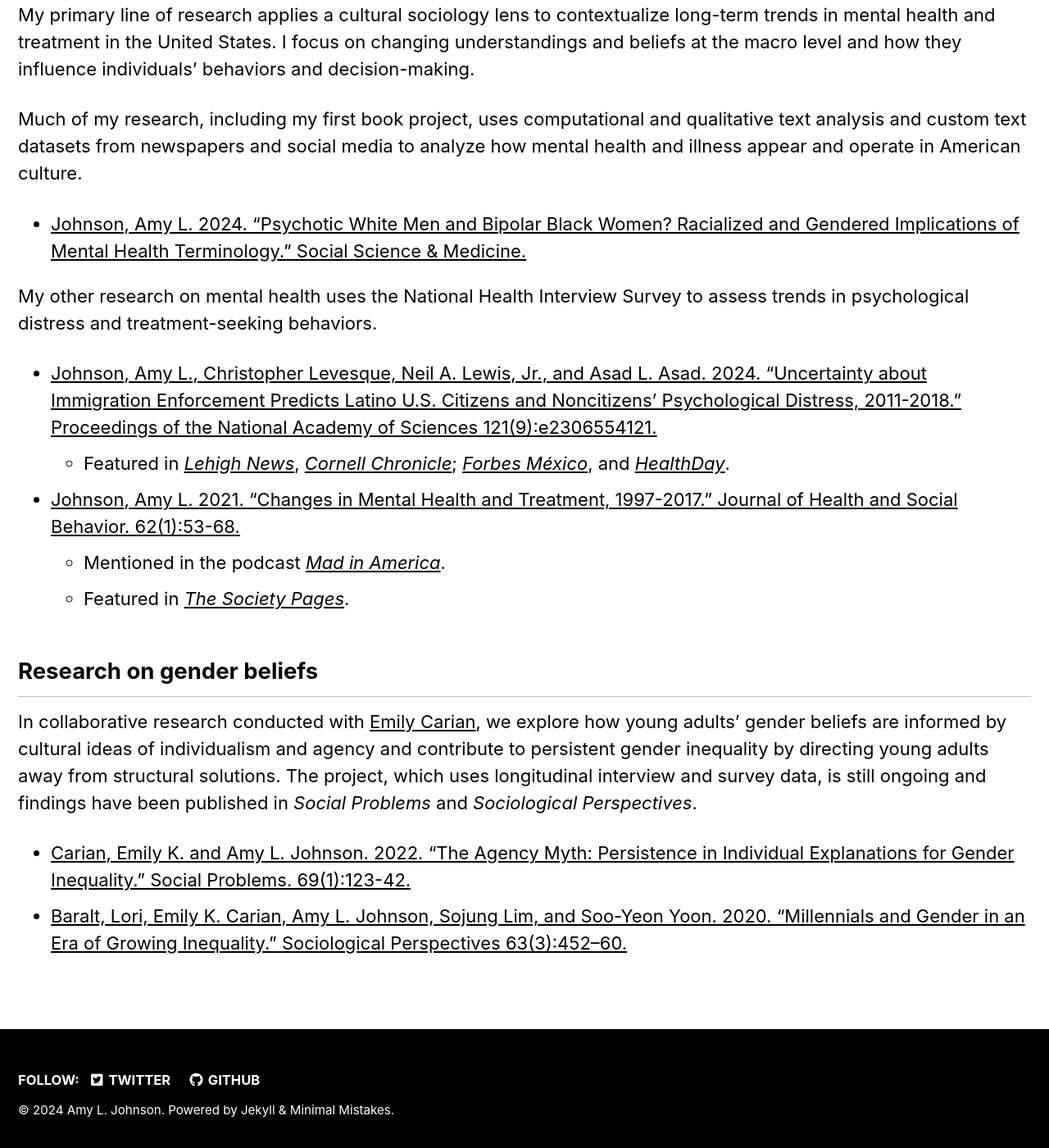
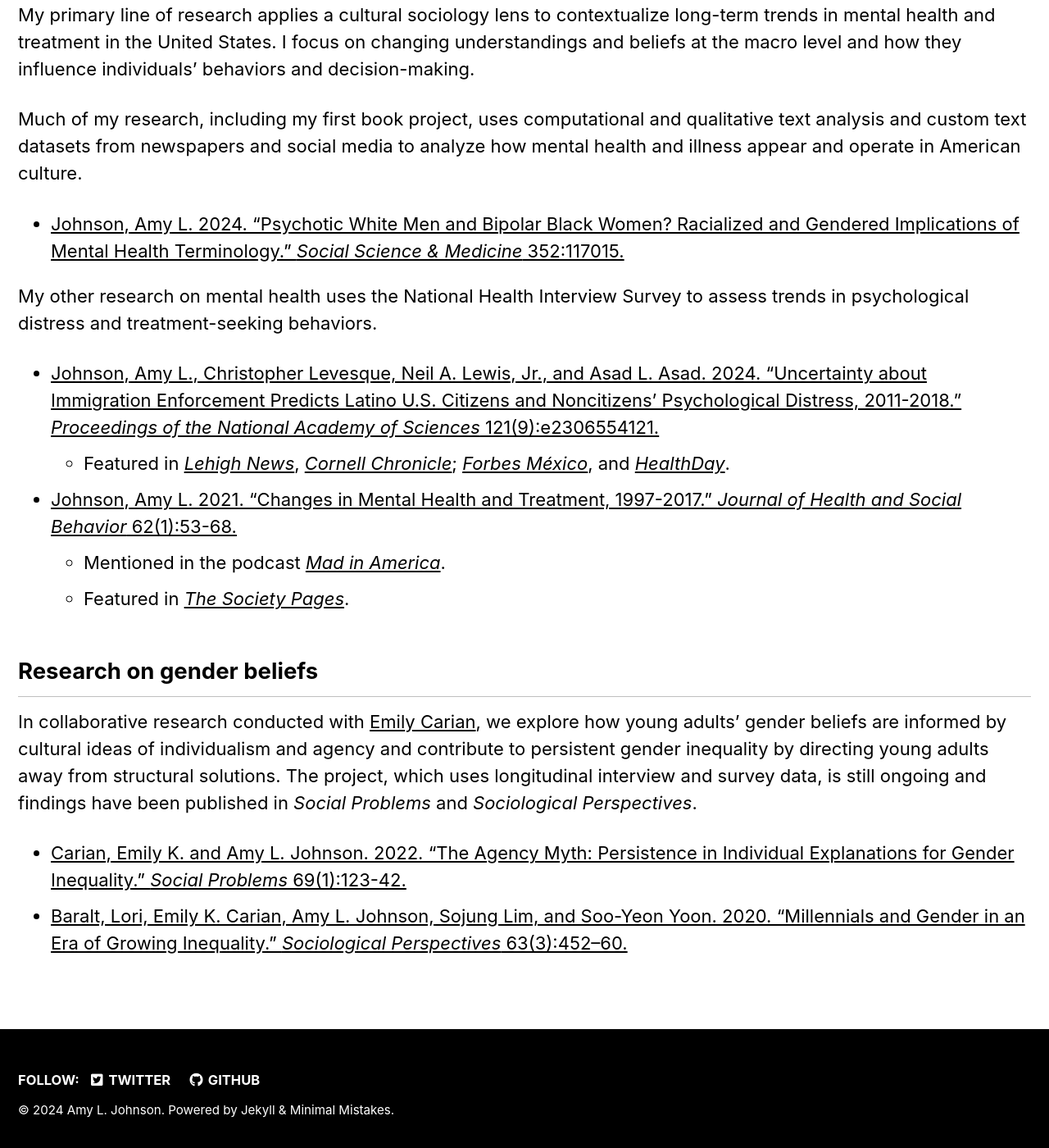
Before and after one commit to aljohnson-soc/aljohnson-soc.github.io, a Jekyll site: the page built from _pages/research.md, in a window 1280 px wide and 1400 px high, scrolled down 204 px. Shown: the whole window at 82% size. Built offline with Jekyll 4.4.1, drawn with Linux system fonts in a browser that asks for light colours; cached includes are drawn as plain includes.

Commit message:
formatting updates

```diff
--- a/_pages/research.md
+++ b/_pages/research.md
@@ -9,13 +9,14 @@ permalink: /research/
 My primary line of research applies a cultural sociology lens to contextualize long-term trends in mental health and treatment in the United States. I focus on changing understandings and beliefs at the macro level and how they influence individuals’ behaviors and decision-making.
 
 Much of my research, including my first book project, uses computational and qualitative text analysis and custom text datasets from newspapers and social media to analyze how mental health and illness appear and operate in American culture.
-- [Johnson, Amy L. 2024. “Psychotic White Men and Bipolar Black Women? Racialized and Gendered Implications of Mental Health Terminology.” Social Science & Medicine.](https://doi.org/10.1016/j.socscimed.2024.117015)
+
+- [Johnson, Amy L. 2024. “Psychotic White Men and Bipolar Black Women? Racialized and Gendered Implications of Mental Health Terminology.” *Social Science & Medicine* 352:117015.](https://doi.org/10.1016/j.socscimed.2024.117015)
 
 My other research on mental health uses the National Health Interview Survey to assess trends in psychological distress and treatment-seeking behaviors.
 
-- [Johnson, Amy L., Christopher Levesque, Neil A. Lewis, Jr., and Asad L. Asad. 2024. “Uncertainty about Immigration Enforcement Predicts Latino U.S. Citizens and Noncitizens’ Psychological Distress, 2011-2018.” Proceedings of the National Academy of Sciences 121(9):e2306554121.](https://www.pnas.org/doi/10.1073/pnas.2306554121)
+- [Johnson, Amy L., Christopher Levesque, Neil A. Lewis, Jr., and Asad L. Asad. 2024. “Uncertainty about Immigration Enforcement Predicts Latino U.S. Citizens and Noncitizens’ Psychological Distress, 2011-2018.” *Proceedings of the National Academy of Sciences* 121(9):e2306554121.](https://www.pnas.org/doi/10.1073/pnas.2306554121)
     - Featured in [*Lehigh News*](https://www2.lehigh.edu/news/study-threat-of-deportation-leads-to-psychological-distress-among-both-latino-citizens-and), [*Cornell Chronicle*](https://news.cornell.edu/stories/2024/02/deportation-threat-worsens-latinos-anxiety-mental-health); [*Forbes México*](https://www.forbes.com.mx/asi-es-como-la-amenaza-de-deportacion-afecta-la-salud-mental-de-los-latinos-en-eu/), and [*HealthDay*](https://www.healthday.com/health-news/mental-health/political-changes-are-stressing-hispanic-americans-study).
-- [Johnson, Amy L. 2021. “Changes in Mental Health and Treatment, 1997-2017.” Journal of Health and Social Behavior. 62(1):53-68.](https://doi.org/10.1177/0022146520984136)
+- [Johnson, Amy L. 2021. “Changes in Mental Health and Treatment, 1997-2017.” *Journal of Health and Social Behavior* 62(1):53-68.](https://doi.org/10.1177/0022146520984136)
     - Mentioned in the podcast [*Mad in America*](https://www.madinamerica.com/2022/05/failings-mental-health-dangerous/).
     - Featured in [*The Society Pages*](https://thesocietypages.org/discoveries/2021/03/24/mental-health-treatment-seeking-not-distress-increasing-for-all/).
 
@@ -24,5 +25,5 @@ My other research on mental health uses the National Health Interview Survey to
 
 In collaborative research conducted with [Emily Carian](https://emilycarian.com/), we explore how young adults’ gender beliefs are informed by cultural ideas of individualism and agency and contribute to persistent gender inequality by directing young adults away from structural solutions. The project, which uses longitudinal interview and survey data, is still ongoing and findings have been published in *Social Problems* and *Sociological Perspectives*.
 
-- [Carian, Emily K. and Amy L. Johnson. 2022. “The Agency Myth: Persistence in Individual Explanations for Gender Inequality.” Social Problems. 69(1):123-42.](https://doi.org/10.1093/socpro/spaa072)
-- [Baralt, Lori, Emily K. Carian, Amy L. Johnson, Sojung Lim, and Soo-Yeon Yoon. 2020. “Millennials and Gender in an Era of Growing Inequality.” Sociological Perspectives 63(3):452–60.](https://href.li/?https://doi.org/10.1177/0731121420915870)
+- [Carian, Emily K. and Amy L. Johnson. 2022. “The Agency Myth: Persistence in Individual Explanations for Gender Inequality.” *Social Problems* 69(1):123-42.](https://doi.org/10.1093/socpro/spaa072)
+- [Baralt, Lori, Emily K. Carian, Amy L. Johnson, Sojung Lim, and Soo-Yeon Yoon. 2020. “Millennials and Gender in an Era of Growing Inequality.” *Sociological Perspectives* 63(3):452–60.](https://href.li/?https://doi.org/10.1177/0731121420915870)
```
Also changed, not shown: _pages/splash.md (+3 -3 lines).
